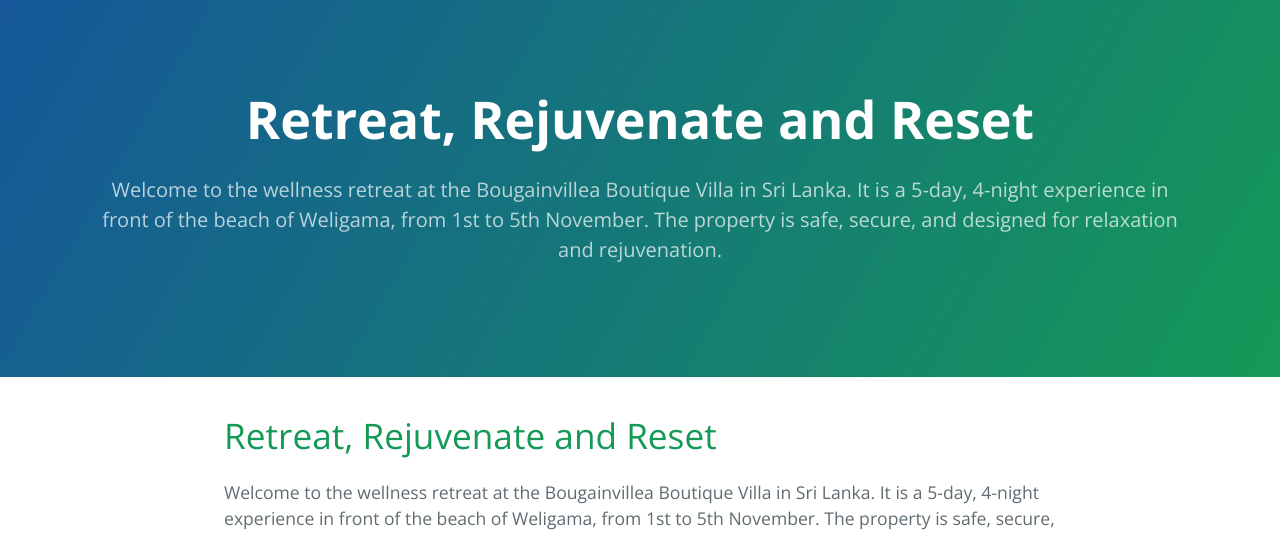
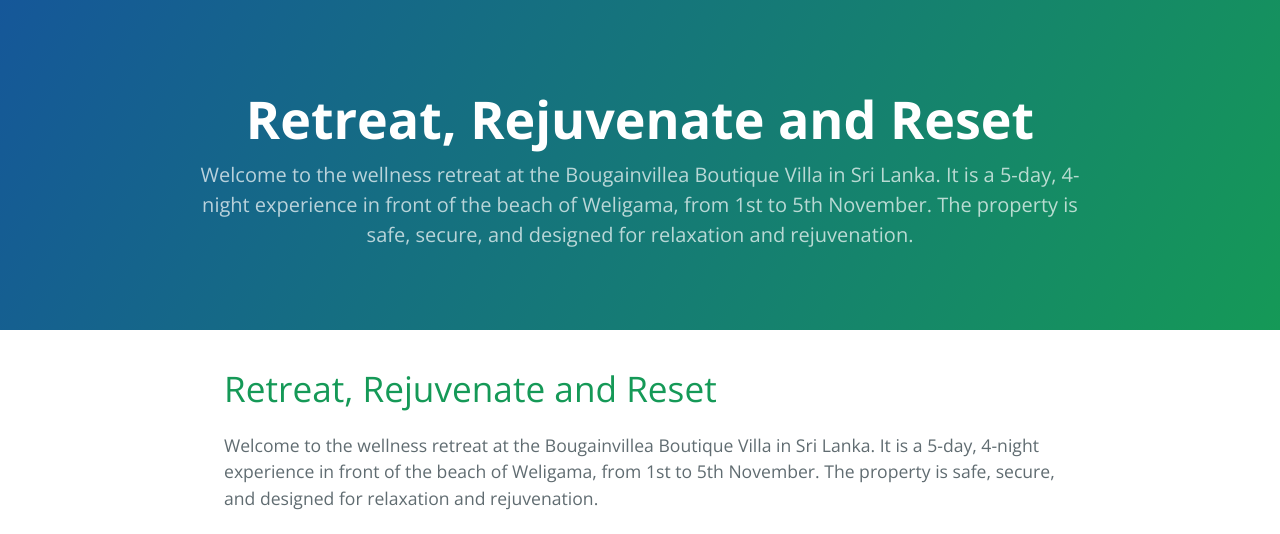
Before and after one commit to shrihari/weligama-retreat, a Jekyll site: the page built from index.html, in a window 1280 px wide. Shown: the top 534 px of the page. Built offline with Jekyll 4.4.1, drawn with Linux system fonts in a browser that asks for light colours; grey boxes are pictures that could not be loaded.

Commit message:
Update jekyll-theme-cayman.scss

```diff
--- a/_sass/jekyll-theme-cayman.scss
+++ b/_sass/jekyll-theme-cayman.scss
@@ -376,3 +376,11 @@
 .site-footer-credits {
   color: $blockquote-text-color;
 }
+
+
+
+/* overrides */
+.project-tagline {
+  max-width: 900px;
+  margin: auto auto;
+}
```
